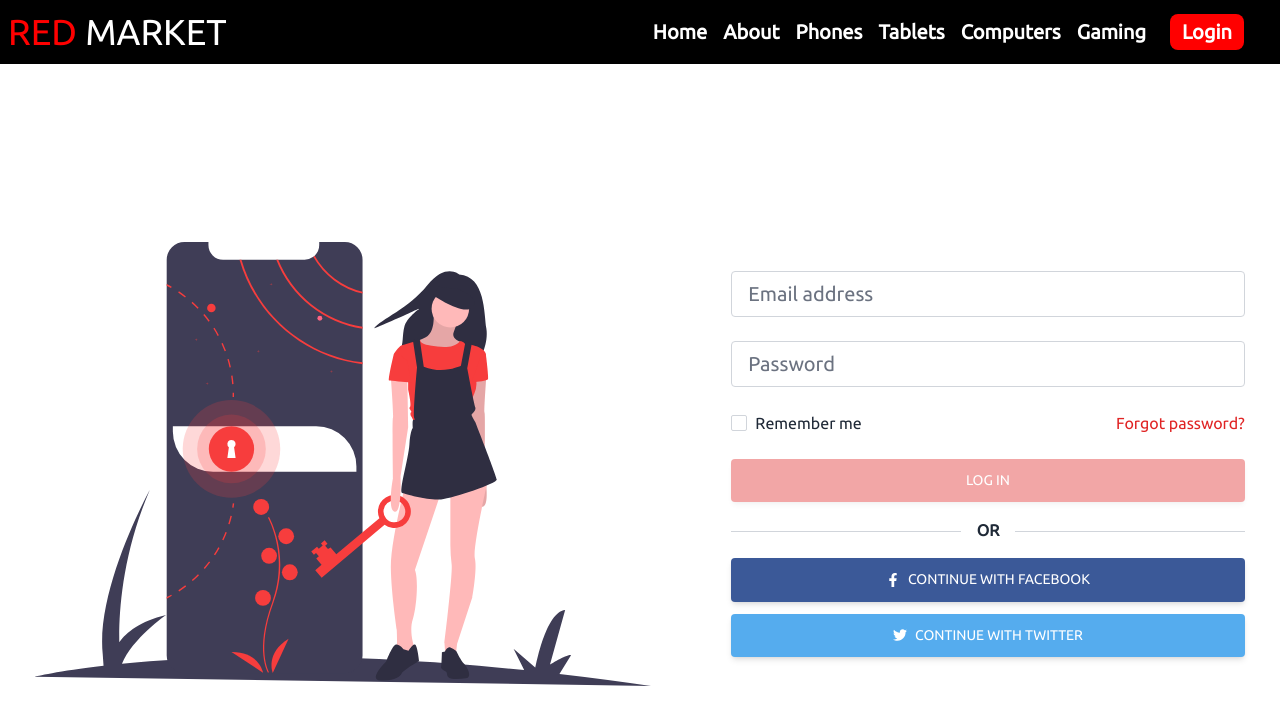
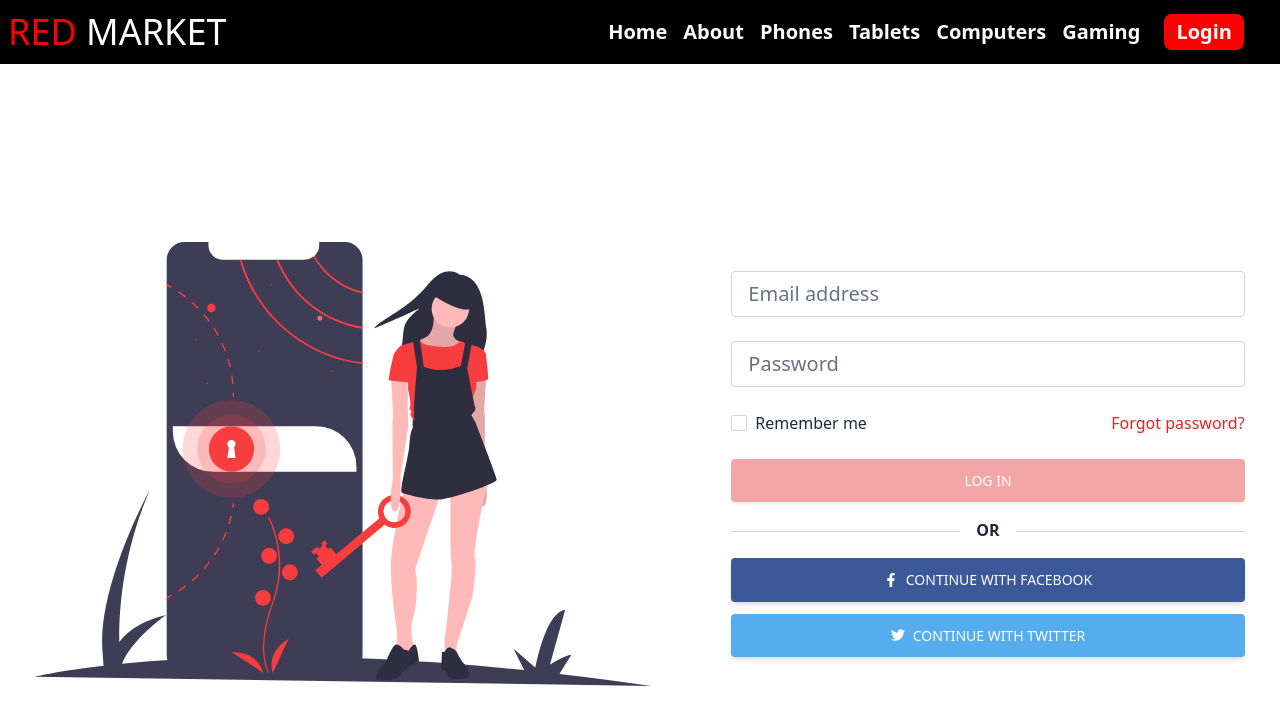
Before and after one commit to prokximus/RedMarket, a Next.js app: page /login in a window 1280 px wide. Shown: the top 724 px of the page. Built offline with nearby package versions, Linux system fonts and the light colour scheme.

Commit message:
Hot toast updates

```diff
--- a/pages/login.jsx
+++ b/pages/login.jsx
@@ -34,10 +34,16 @@ const Login = () => {
 
 	// Will slice the domain name
 	const domainName = email.slice(email.indexOf("@") + 1, email.indexOf("."));
-	// Will add domain name between @ and .com
-	const domainCheck = `@${domainName}.com`;
+	// Will check the name before @
+	const checkName = email.slice(0, email.indexOf("@"));
+	// Will make a proper email
+	const emailCheck = `${checkName}@${domainName}.com`;
 	// Check if the password is >= 6 and emails includes '@domian.com'
-	const test = passlength >= 6 && email.includes(domainCheck) && domainName.length >= 1;
+
+	const test =
+		passlength >= 6 &&
+		email.includes(emailCheck) &&
+		domainName.length && checkName.length >= 1;
 
 	return (
 		<div>
@@ -53,7 +59,7 @@ const Login = () => {
 							<form>
 								<div className="mb-6">
 									<input
-										type="text"
+										type="email"
 										className="form-control block w-full px-4 py-2 text-xl font-normal text-gray-700 bg-white bg-clip-padding border border-solid border-gray-300 rounded transition ease-in-out m-0 focus:text-gray-700 focus:bg-white focus:border-red-600 focus:outline-none"
 										placeholder="Email address"
 										onChange={getLoginEmail}
@@ -98,7 +104,7 @@ const Login = () => {
 									data-mdb-ripple-color="light"
 									disabled={!test}
 									onClick={() => {
-										toast.success("Login successful!");
+										toast.success("Login successful!", {style:{border: "2px solid black"}});
 									}}
 								>
 									Log in
--- a/styles/globals.css
+++ b/styles/globals.css
@@ -21,7 +21,3 @@
 ::-webkit-scrollbar {
 	width: 0px;
 }
-
-body {
-	font-family: Ubuntu;
-}
```
